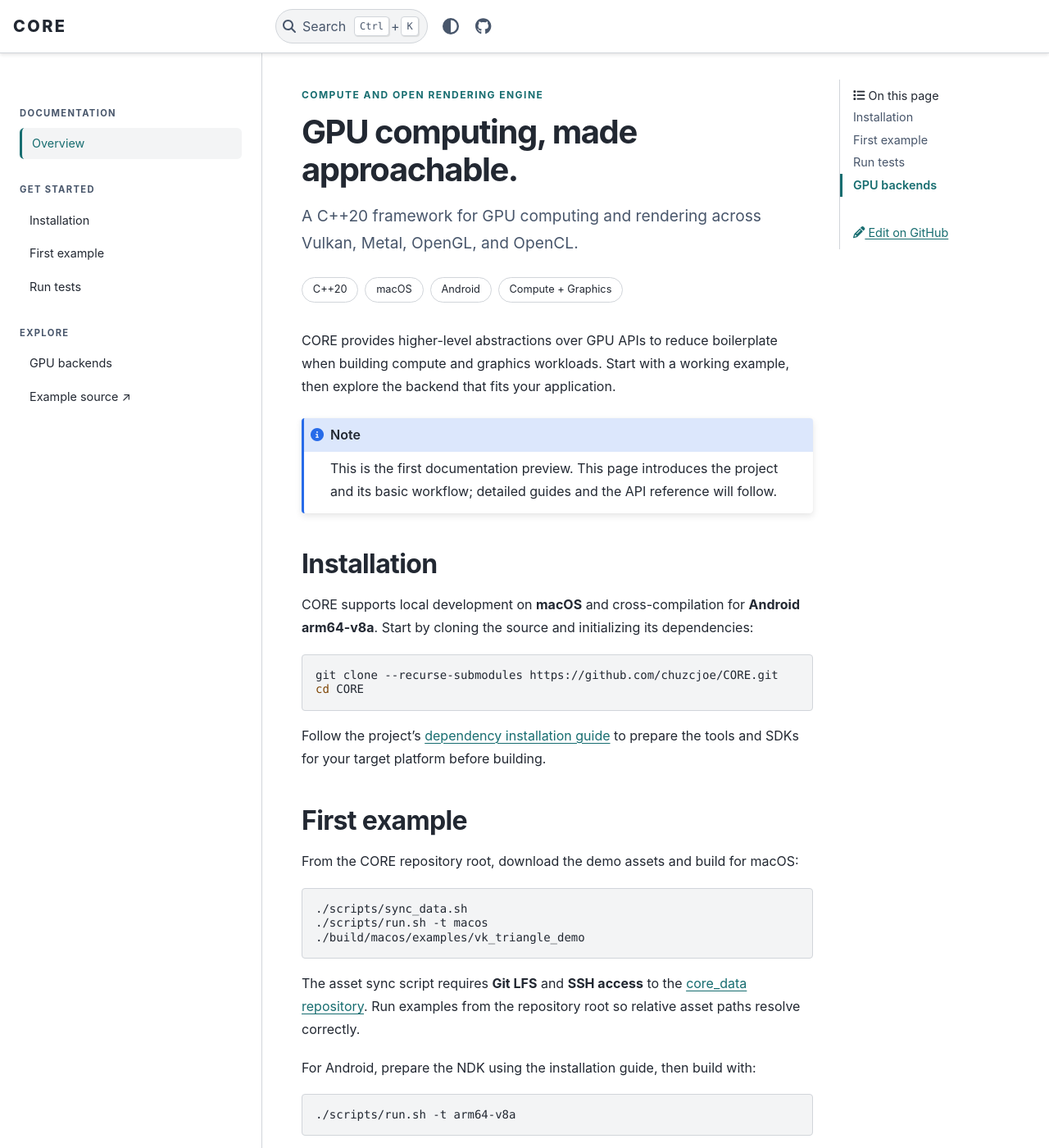
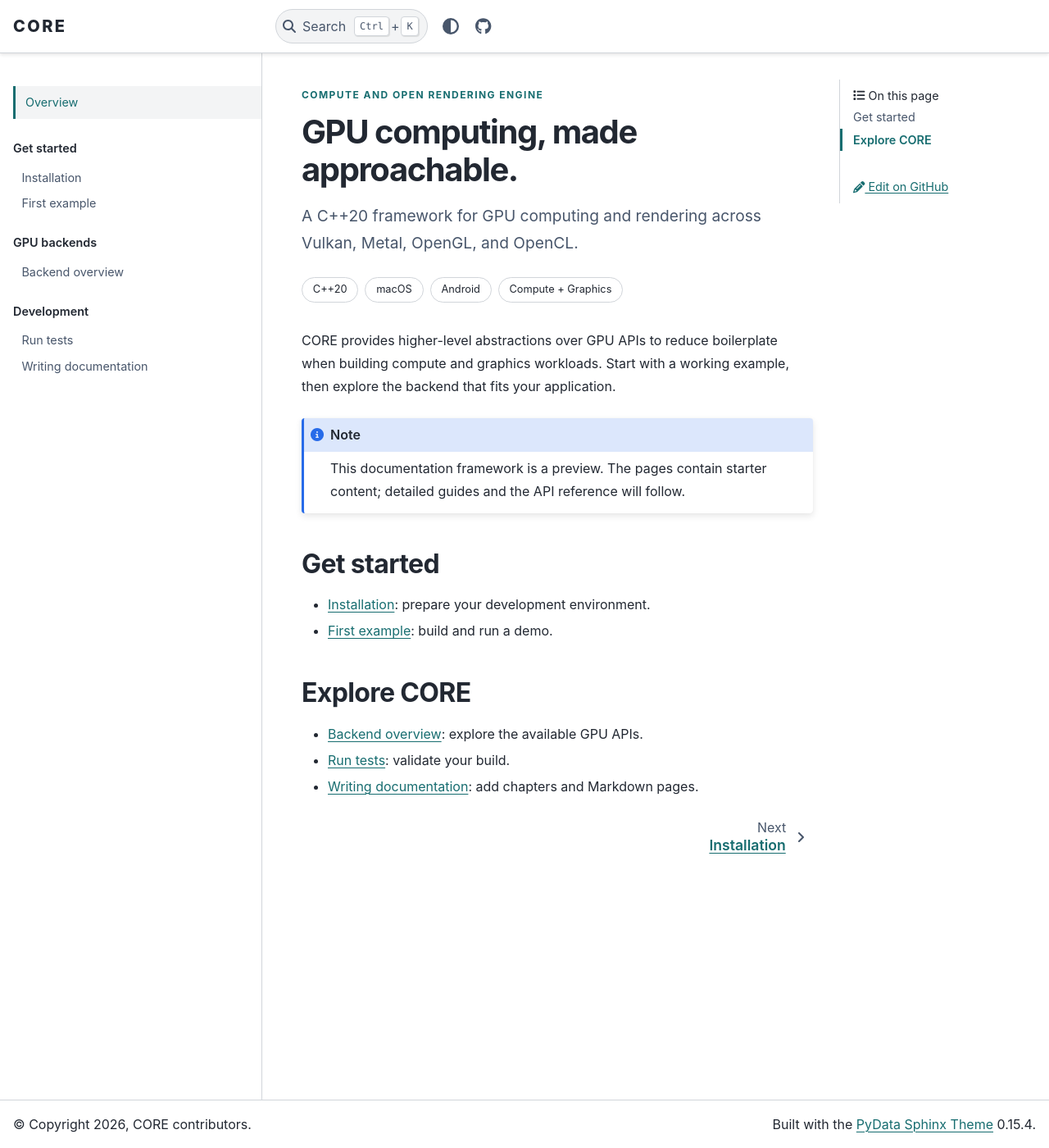
Before and after one commit to core-computings/core-computings.github.io, a Sphinx documentation site: the page built from docs/index.md, in a window 1280 px wide and 1400 px high. Shown: the whole window at 82% size. Built offline with Sphinx 7.4.7 and the PyData theme 0.15.4, drawn with Linux system fonts in a browser that asks for light colours; some of the changed text lies outside the part shown.

Commit message:
Organize documentation into chapters and independent Markdown pages

````diff
--- a/docs/_static/custom.css
+++ b/docs/_static/custom.css
@@ -15,29 +15,18 @@ html[data-theme="dark"] {
 h1 { font-weight: 750; letter-spacing: -.035em; }
 h2 { font-weight: 650; letter-spacing: -.02em; }
 .bd-article { line-height: 1.75; }
-.core-nav { padding: 1.5rem .5rem; }
-.core-nav-label {
-  margin: 1.75rem 0 .55rem;
-  color: var(--pst-color-text-muted);
-  font-size: .7rem;
-  font-weight: 700;
-  letter-spacing: .12em;
-}
-.core-nav-label:first-child { margin-top: 0; }
-.core-nav a {
+.core-nav .core-home {
   display: block;
-  padding: .45rem .75rem;
-  margin: .15rem 0;
-  border-radius: .35rem;
+  margin-bottom: 1.5rem;
+  padding: .5rem .75rem;
   color: var(--pst-color-text-base);
   text-decoration: none;
-  font-size: .9rem;
 }
-.core-nav a:hover, .core-nav a.core-nav-home {
+.core-nav .core-home[aria-current="page"] {
+  color: var(--pst-color-primary);
+  border-left: 3px solid var(--pst-color-primary);
   background: var(--pst-color-surface);
-  color: var(--pst-color-primary);
 }
-.core-nav a.core-nav-home { border-left: 3px solid var(--pst-color-primary); }
 .core-eyebrow {
   color: var(--pst-color-primary);
   font-size: .75rem;
--- a/docs/_templates/core-nav.html
+++ b/docs/_templates/core-nav.html
@@ -1,11 +1,7 @@
-<nav class="core-nav" aria-label="Documentation navigation">
-  <p class="core-nav-label">DOCUMENTATION</p>
-  <a class="core-nav-home" href="{{ pathto('index') }}">Overview</a>
-  <p class="core-nav-label">GET STARTED</p>
-  <a href="#installation">Installation</a>
-  <a href="#first-example">First example</a>
-  <a href="#run-tests">Run tests</a>
-  <p class="core-nav-label">EXPLORE</p>
-  <a href="#gpu-backends">GPU backends</a>
-  <a href="https://github.com/chuzcjoe/CORE/tree/main/examples">Example source ↗</a>
+<nav class="bd-docs-nav bd-links core-nav" aria-label="Documentation navigation">
+  <a class="core-home" href="{{ pathto(root_doc) }}"{% if pagename == root_doc %} aria-current="page"{% endif %}>Overview</a>
+  <div class="bd-toc-item navbar-nav">
+    {{ generate_toctree_html("sidebar", startdepth=0, show_nav_level=1,
+         maxdepth=2, collapse=False, includehidden=True, titles_only=True) }}
+  </div>
 </nav>
--- a/docs/conf.py
+++ b/docs/conf.py
@@ -15,7 +15,7 @@ html_baseurl = "https://core-computings.github.io/"
 html_static_path = ["_static"]
 html_css_files = ["custom.css"]
 html_show_sourcelink = False
-html_sidebars = {"**": ["sidebar-nav-bs"], "index": ["core-nav.html"]}
+html_sidebars = {"**": ["core-nav.html"]}
 html_theme_options = {
     "logo": {"text": "CORE"},
     "navbar_center": [],
@@ -29,7 +29,7 @@ html_theme_options = {
     ],
     "secondary_sidebar_items": ["page-toc", "edit-this-page"],
     "use_edit_page_button": True,
-    "show_prev_next": False,
+    "show_prev_next": True,
     "footer_start": ["copyright"],
     "footer_end": ["theme-version"],
 }
--- a/docs/index.md
+++ b/docs/index.md
@@ -11,64 +11,43 @@ building compute and graphics workloads. Start with a working example, then expl
 the backend that fits your application.
 
 ```{note}
-This is the first documentation preview. This page introduces the project and its
-basic workflow; detailed guides and the API reference will follow.
+This documentation framework is a preview. The pages contain starter content;
+detailed guides and the API reference will follow.
 ```
 
-## Installation
+## Get started
 
-CORE supports local development on **macOS** and cross-compilation for
-**Android arm64-v8a**. Start by cloning the source and initializing its dependencies:
+- [Installation](getting-started/installation.md): prepare your development environment.
+- [First example](getting-started/first-example.md): build and run a demo.
 
-```bash
-git clone --recurse-submodules https://github.com/chuzcjoe/CORE.git
-cd CORE
+## Explore CORE
+
+- [Backend overview](backends/overview.md): explore the available GPU APIs.
+- [Run tests](development/testing.md): validate your build.
+- [Writing documentation](development/documentation.md): add chapters and Markdown pages.
+
+```{toctree}
+:hidden:
+:caption: Get started
+:maxdepth: 1
+
+getting-started/installation
+getting-started/first-example
 ```
 
-Follow the project's [dependency installation guide](https://github.com/chuzcjoe/CORE/blob/main/docs/install_dependencies.md)
-to prepare the tools and SDKs for your target platform before building.
+```{toctree}
+:hidden:
+:caption: GPU backends
+:maxdepth: 1
 
-## First example
-
-From the CORE repository root, download the demo assets and build for macOS:
-
-```bash
-./scripts/sync_data.sh
-./scripts/run.sh -t macos
-./build/macos/examples/vk_triangle_demo
+backends/overview
 ```
 
-The asset sync script requires **Git LFS** and **SSH access** to the
-[core_data repository](https://github.com/chuzcjoe/core_data).
-Run examples from the repository root so relative asset paths resolve correctly.
+```{toctree}
+:hidden:
+:caption: Development
+:maxdepth: 1
 
-For Android, prepare the NDK using the installation guide, then build with:
-
-```bash
-./scripts/run.sh -t arm64-v8a
+development/testing
+development/documentation
 ```
-
-## Run tests
-
-Use the supported build script to build and run either test suite on macOS:
-
-```bash
-# General integration tests.
-./scripts/run.sh -t macos -r tests
-
-# Vulkan-specific tests.
-./scripts/run.sh -t macos -r vulkan
-```
-
-## GPU backends
-
-| Backend | Focus |
-| --- | --- |
-| **Vulkan** | Explicit GPU computing and rendering |
-| **Metal** | Native GPU workflows on Apple platforms |
-| **OpenGL** | Desktop graphics |
-| **OpenCL** | GPU computing with dynamically loaded OpenCL |
-
-The repository also includes utilities for image and file I/O, math, timing,
-tracing, and thread pools. Browse the [source code](https://github.com/chuzcjoe/CORE)
-and [examples](https://github.com/chuzcjoe/CORE/tree/main/examples) to explore further.
````
Also changed, not shown: README.md (+22 -7 lines), docs/backends/overview.md (added, +14 -0 lines), docs/development/documentation.md (added, +59 -0 lines), docs/development/testing.md (added, +13 -0 lines), docs/getting-started/first-example.md (added, +26 -0 lines), docs/getting-started/installation.md (added, +12 -0 lines).
